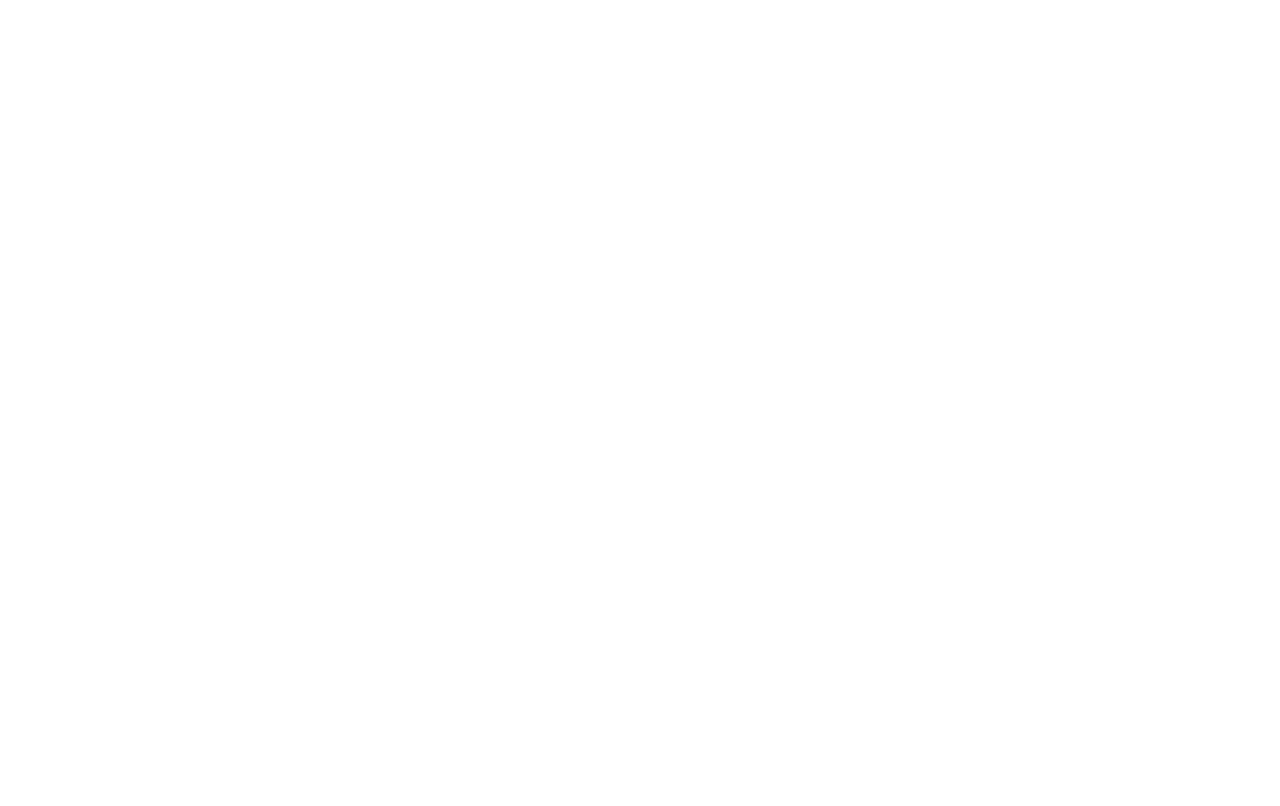
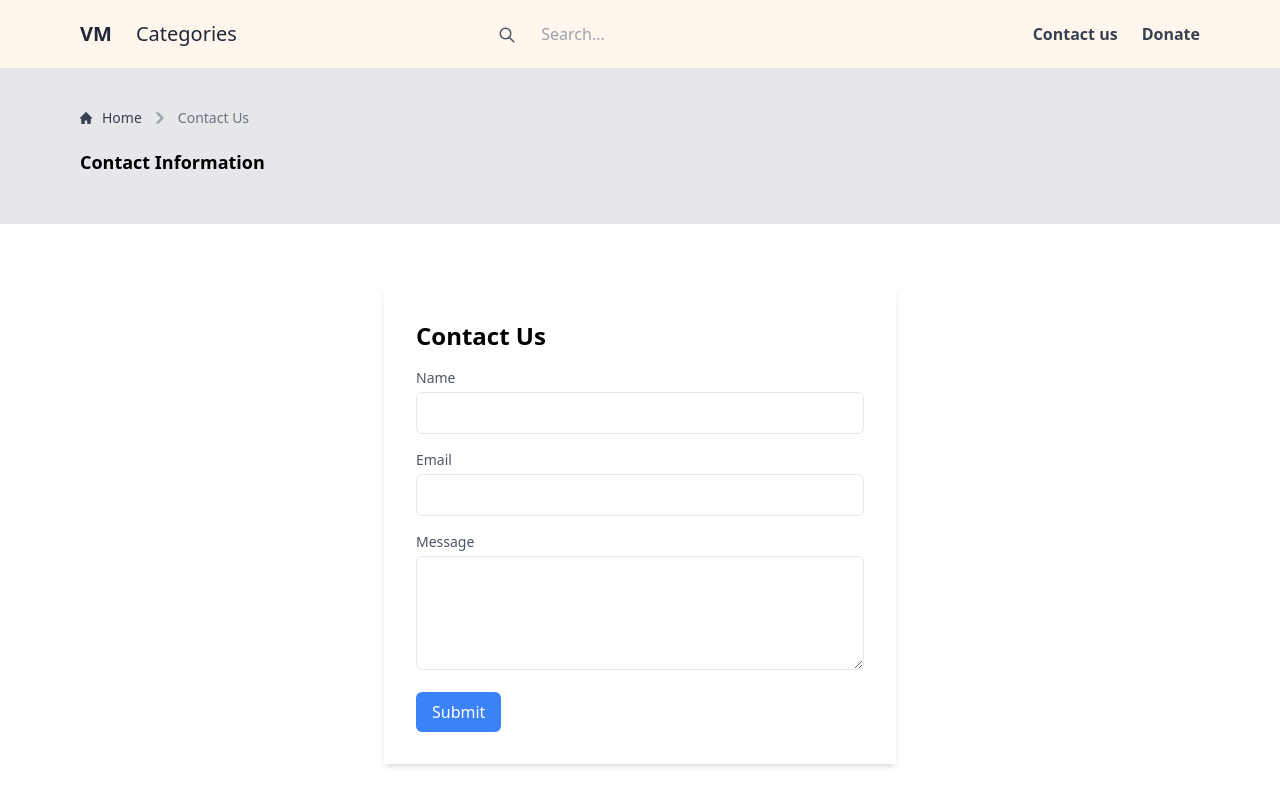
Before and after one commit to SoyVitou2019/Online-Learning-Platform, a React (Vite) app: page /contact-us in a window 1280 px wide. Before the commit this address had no page. Shown: the top 806 px of the page. Built offline with nearby package versions, Linux system fonts and the light colour scheme.

Commit message:
add contact us form

```diff
--- a/package.json
+++ b/package.json
@@ -11,6 +11,7 @@
     "startDev": "nodemon ./src/features/auth/api/server.js"
   },
   "dependencies": {
+    "@emailjs/browser": "^3.11.0",
     "@headlessui/react": "^1.7.17",
     "@heroicons/react": "^2.1.1",
     "axios": "^1.6.2",
@@ -20,6 +21,8 @@
     "cookies": "^0.8.0",
     "cors": "^2.8.5",
     "dotenv": "^16.3.1",
+    "emailjs": "^4.0.3",
+    "emailjs-com": "^3.2.0",
     "express": "^4.18.2",
     "express-validator": "^7.0.1",
     "json-server": "^0.17.4",
@@ -31,6 +34,7 @@
     "react-dom": "^18.2.0",
     "react-loading-skeleton": "^3.3.1",
     "react-router-dom": "^6.17.0",
+    "sweetalert2": "^11.10.2",
     "universal-cookie": "^6.1.1"
   },
   "devDependencies": {
--- /dev/null
+++ b/src/components/ContactUs.jsx
@@ -0,0 +1,113 @@
+// ContactUs.js
+
+import React, { useState } from "react";
+import Swal from "sweetalert2";
+import emailjs from "emailjs-com";
+
+const SERVICE_ID = "service_paeuk2h";
+const TEMPLATE_ID = "template_rs3re17";
+const PUBLIC_KEY = "MMCxjNuVCkqBBHmAn";
+
+const ContactUs = () => {
+  const [formData, setFormData] = useState({
+    name: "",
+    email: "",
+    message: "",
+  });
+
+  const handleChange = (e) => {
+    setFormData({ ...formData, [e.target.name]: e.target.value });
+  };
+
+  const handleSubmit = (e) => {
+    e.preventDefault();
+
+    emailjs.sendForm(SERVICE_ID, TEMPLATE_ID, e.target, PUBLIC_KEY).then(
+      (result) => {
+        console.log(result.text);
+        Swal.fire({
+          icon: "success",
+          title: "Message Sent Successfully",
+        });
+      },
+      (error) => {
+        console.log(error.text);
+        Swal.fire({
+          icon: "error",
+          title: "Ooops, something went wrong",
+          text: error.text,
+        });
+      }
+    );
+    e.target.reset();
+  };
+
+  return (
+    <div className="container mx-auto my-16 p-8 bg-white shadow-md max-w-lg">
+      <h1 className="text-2xl font-semibold mb-4">Contact Us</h1>
+      <form onSubmit={handleSubmit}>
+        <div className="mb-4">
+          <label
+            htmlFor="name"
+            className="block text-sm font-medium text-gray-600"
+          >
+            Name
+          </label>
+          <input
+            type="text"
+            id="name"
+            name="name"
+            value={formData.name}
+            onChange={handleChange}
+            className="mt-1 p-2 w-full border rounded-md"
+            required
+          />
+        </div>
+        <div className="mb-4">
+          <label
+            htmlFor="email"
+            className="block text-sm font-medium text-gray-600"
+          >
+            Email
+          </label>
+          <input
+            type="email"
+            id="email"
+            name="email"
+            value={formData.email}
+            onChange={handleChange}
+            className="mt-1 p-2 w-full border rounded-md"
+            required
+          />
+        </div>
+        <div className="mb-4">
+          <label
+            htmlFor="message"
+            className="block text-sm font-medium text-gray-600"
+          >
+            Message
+          </label>
+          <textarea
+            id="message"
+            name="message"
+            value={formData.message}
+            onChange={handleChange}
+            className="mt-1 p-2 w-full border rounded-md"
+            rows="4"
+            required
+          ></textarea>
+        </div>
+        <div>
+          <button
+            type="submit"
+            className="bg-blue-500 text-white px-4 py-2 rounded-md hover:bg-blue-600"
+          >
+            Submit
+          </button>
+        </div>
+      </form>
+    </div>
+  );
+};
+
+export default ContactUs;
--- /dev/null
+++ b/src/components/Pages/ContactUsPage.jsx
@@ -0,0 +1,60 @@
+import ContactUs from "../ContactUs";
+import { NavBar } from "../HomePage/NavBar";
+import { Link } from "react-router-dom";
+
+export const ContactUsPage = () => {
+  return (
+    <>
+      <NavBar />
+      <div className="side-header bg-gray-200 px-20 py-10">
+        <nav className="flex mb-5" aria-label="Breadcrumb">
+          <ol className="inline-flex items-center space-x-1 md:space-x-2 rtl:space-x-reverse">
+            <li className="inline-flex items-center">
+              <Link
+                to="/"
+                className="inline-flex items-center text-sm font-medium text-gray-700 hover:text-blue-600 dark:text-gray-400 dark:hover:text-white"
+              >
+                <svg
+                  className="w-3 h-3 me-2.5"
+                  aria-hidden="true"
+                  xmlns="http://www.w3.org/2000/svg"
+                  fill="currentColor"
+                  viewBox="0 0 20 20"
+                >
+                  <path d="m19.707 9.293-2-2-7-7a1 1 0 0 0-1.414 0l-7 7-2 2a1 1 0 0 0 1.414 1.414L2 10.414V18a2 2 0 0 0 2 2h3a1 1 0 0 0 1-1v-4a1 1 0 0 1 1-1h2a1 1 0 0 1 1 1v4a1 1 0 0 0 1 1h3a2 2 0 0 0 2-2v-7.586l.293.293a1 1 0 0 0 1.414-1.414Z" />
+                </svg>
+                Home
+              </Link>
+            </li>
+            <li aria-current="page">
+              <div className="flex items-center">
+                <svg
+                  className="rtl:rotate-180 w-3 h-3 text-gray-400 mx-1"
+                  aria-hidden="true"
+                  xmlns="http://www.w3.org/2000/svg"
+                  fill="none"
+                  viewBox="0 0 6 10"
+                >
+                  <path
+                    stroke="currentColor"
+                    strokeLinecap="round"
+                    strokeLinejoin="round"
+                    strokeWidth="2"
+                    d="m1 9 4-4-4-4"
+                  />
+                </svg>
+                <span className="ms-1 text-sm font-medium text-gray-500 md:ms-2 dark:text-gray-400">
+                  Contact Us
+                </span>
+              </div>
+            </li>
+          </ol>
+        </nav>
+
+        <h2 className="text-lg font-bold mb-2">Contact Information</h2>
+        {/* Add any additional information or components as needed */}
+      </div>
+      <ContactUs />
+    </>
+  );
+};
```
Also changed, not shown: src/routes/public.jsx (+7 -0 lines), 1 other file (tests, documents, lock files or other folders).
